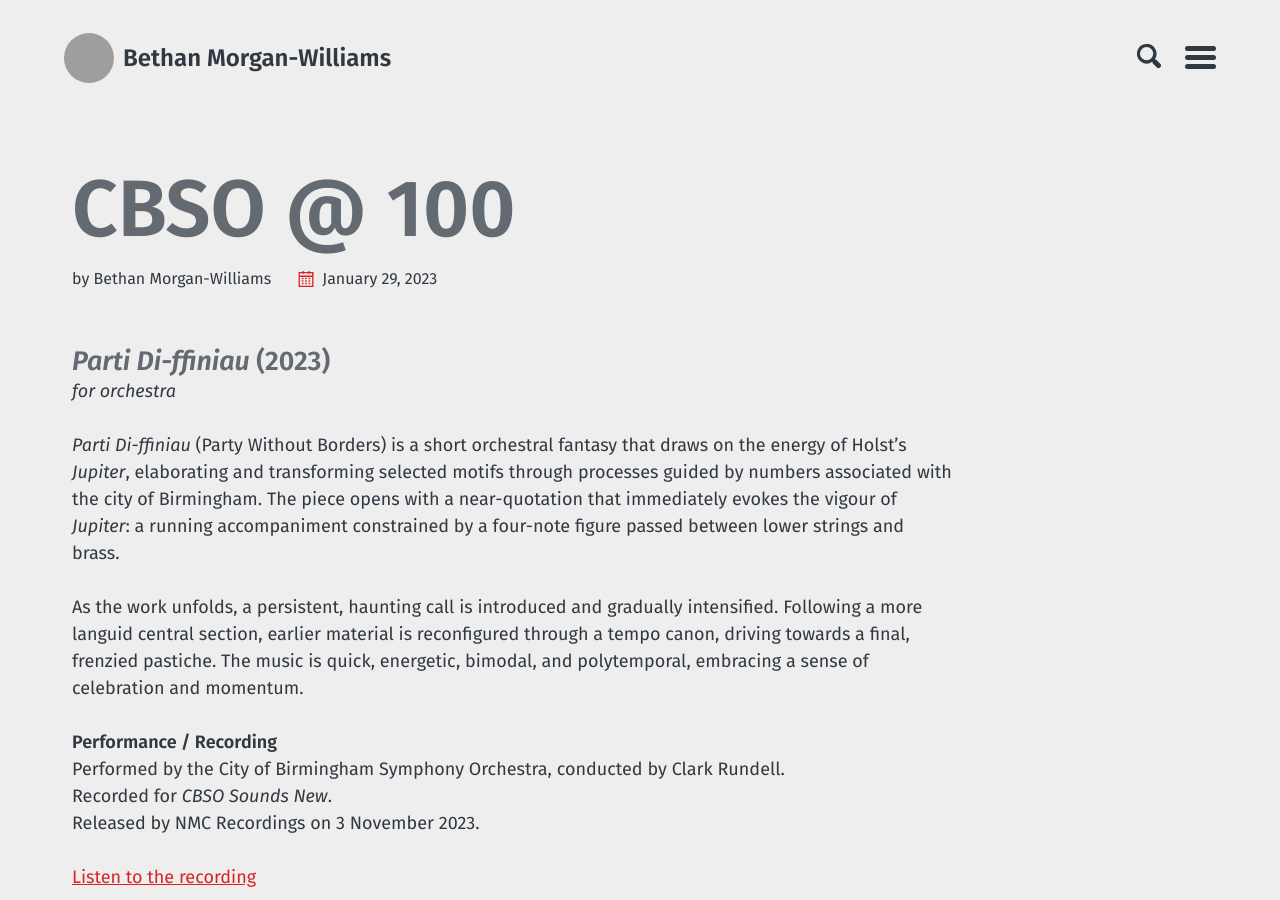
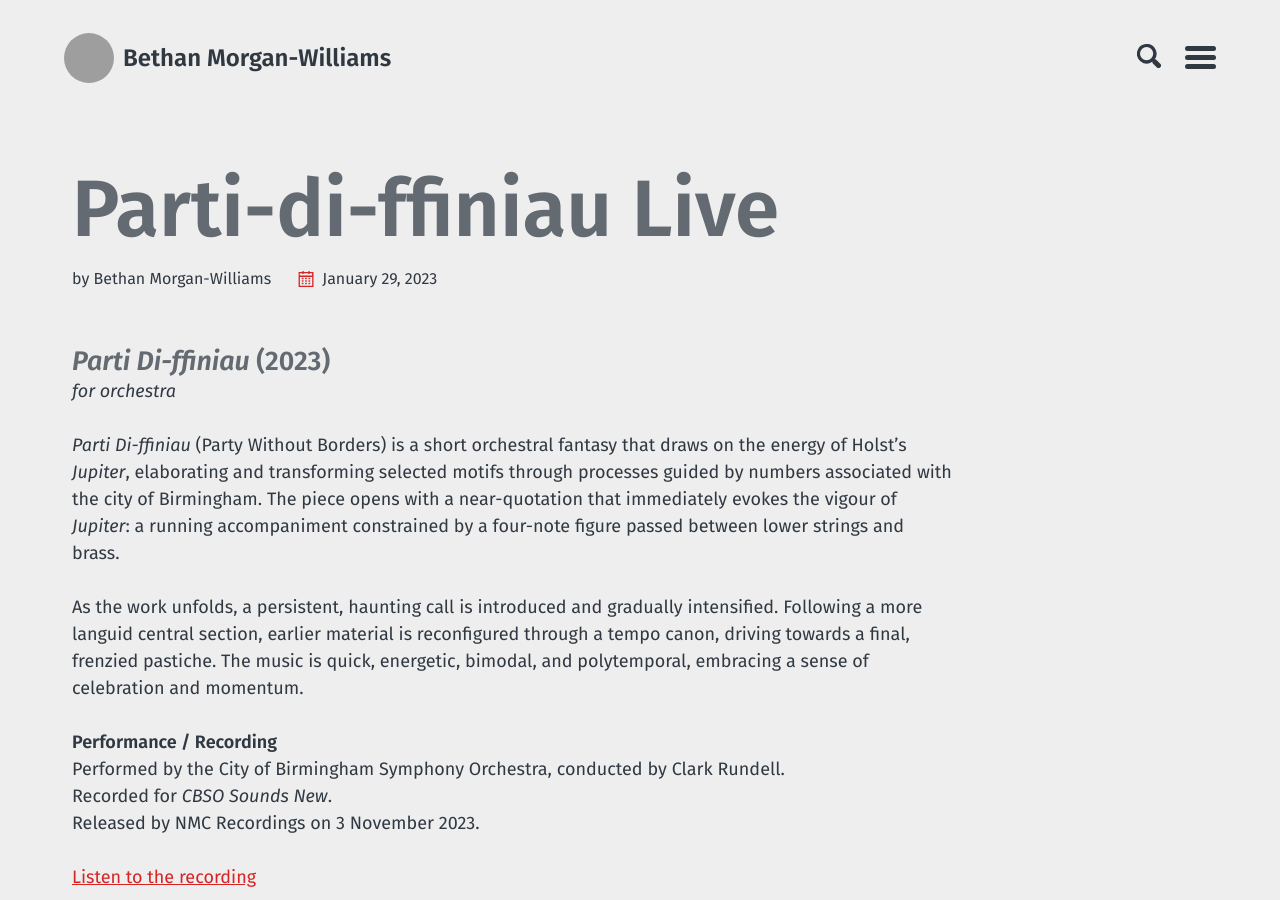
Before and after one commit to morganwilliamsb/website, a Jekyll site: the page built from _listen/parti-di-ffiniau.md, in a window 1280 px wide and 900 px high. Built offline with Jekyll 4.4.1, drawn with Linux system fonts in a browser that asks for light colours; some of the changed text lies outside the part shown; grey boxes are pictures that could not be loaded.

Commit message:
Update and rename cbso @ 100.md to parti-di-ffiniau.md

```diff
--- a/_listen/cbso @ 100.md
+++ b/_listen/parti-di-ffiniau.md
@@ -1,5 +1,5 @@
 ---
-title: "CBSO @ 100"
+title: "Parti-di-ffiniau Live"
 layout: collection
 date: 2023-01-29
 ---
```
